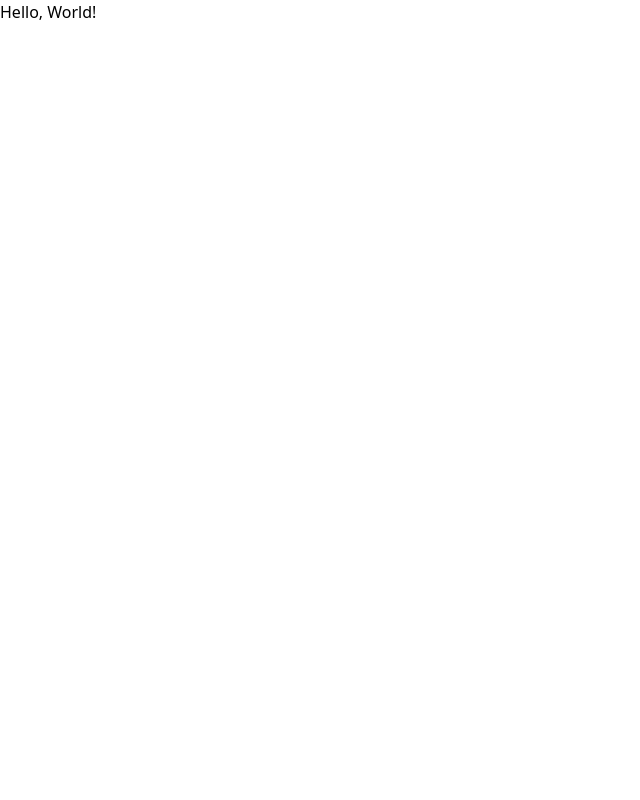
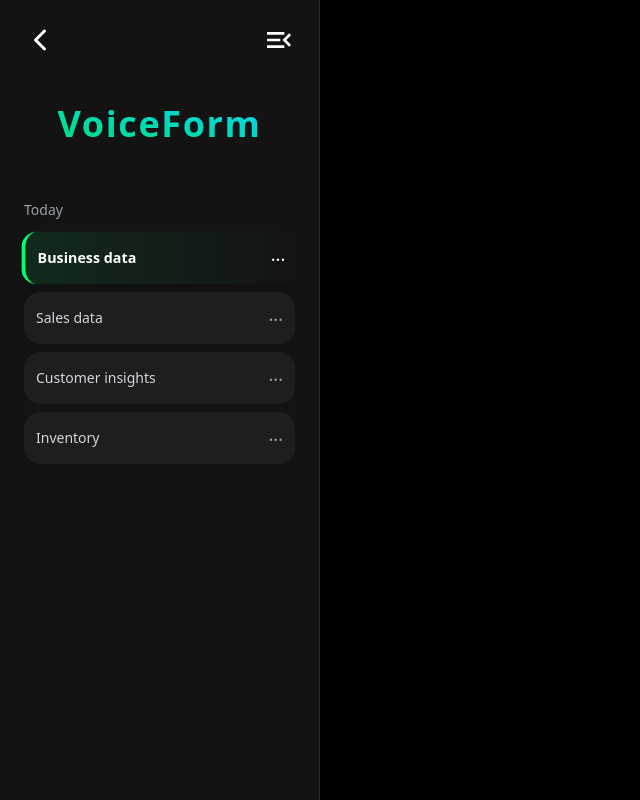
Before and after one commit to Vasudevshetty/voxalize, a React (Vite) app in the folder client/: page / in a window 1280 px wide. Shown: the whole page, without its empty margins (0-640 px from the left). Built offline with nearby package versions, Linux system fonts and the light colour scheme.

Commit message:
done with the history set up in the chat ui page

```diff
--- a/client/package.json
+++ b/client/package.json
@@ -12,7 +12,8 @@
   "dependencies": {
     "@tailwindcss/vite": "^4.1.4",
     "react": "^19.0.0",
-    "react-dom": "^19.0.0"
+    "react-dom": "^19.0.0",
+    "react-icons": "^5.5.0"
   },
   "devDependencies": {
     "@eslint/js": "^9.22.0",
--- a/client/src/App.jsx
+++ b/client/src/App.jsx
@@ -1,5 +1,10 @@
+import Graph from "./components/Graph";
 function App() {
-  return <div className="">Hello, World!</div>;
+  return (
+    <div className="">
+      <Graph />
+    </div>
+  );
 }
 
 export default App;
--- /dev/null
+++ b/client/src/components/Graph.jsx
@@ -0,0 +1,182 @@
+import { FaSearch } from "react-icons/fa";
+import { IoIosArrowBack } from "react-icons/io";
+import { MdOutlineMenuOpen } from "react-icons/md";
+import { useEffect, useRef, useState } from "react";
+
+function Graph() {
+  const [selectedDatabase, setSelectedDatabase] = useState(1);
+  const [selectedHistoryId, setSelectedHistoryId] = useState(1);
+  const [openMenuId, setOpenMenuId] = useState(null);
+
+  const historyItems = [
+    { id: 1, title: "Business data", query: "What's the profit?" },
+    { id: 2, title: "Sales data", query: "Show sales for Q1" },
+    { id: 3, title: "Customer insights", query: "Who are our top customers?" },
+    { id: 4, title: "Inventory", query: "How many products are in stock?" },
+  ];
+
+  const GradientTitle = () => (
+    <h1 className="text-4xl font-bold mb-8 relative">
+      <span className="bg-clip-text text-transparent bg-gradient-to-tr from-green-400 to-cyan-400">
+        VoiceForm
+      </span>
+    </h1>
+  );
+
+  const menuRef = useRef();
+
+  useEffect(() => {
+    const handleClickOutside = (e) => {
+      if (menuRef.current && !menuRef.current.contains(e.target)) {
+        setOpenMenuId(null);
+      }
+    };
+    document.addEventListener("mousedown", handleClickOutside);
+    return () => document.removeEventListener("mousedown", handleClickOutside);
+  }, []);
+
+  return (
+    <div className="bg-black min-h-screen flex text-white overflow-hidden font-sans">
+      {/* Left Sidebar - Static History */}
+      <div className="w-80 bg-[#131313] border-r border-gray-800 p-6 flex flex-col">
+        <div className="flex justify-between mb-12">
+          <IoIosArrowBack size={32} />
+          <MdOutlineMenuOpen size={32} />
+        </div>
+
+        <div className="text-center tracking-widest">
+          <GradientTitle />
+        </div>
+        <div className="mt-6">
+          <p className="text-sm text-gray-400 mb-3">Today</p>
+          <div className="space-y-2">
+            {historyItems.map((item) => {
+              const isSelected = selectedHistoryId === item.id;
+              const isMenuOpen = openMenuId === item.id;
+
+              return (
+                <div key={item.id} className="space-y-1 relative">
+                  <button
+                    onClick={() => setSelectedHistoryId(item.id)}
+                    className={`w-full py-2 px-3 rounded-2xl text-sm flex justify-between items-center transition-all duration-200
+                      ${
+                        isSelected
+                          ? "bg-gradient-to-r from-[#00FF6F]/10 to-transparent border-l-4 border-[#00FF6F] shadow-lg scale-[1.02]"
+                          : "bg-[#1e1e1e] hover:bg-[#2a2a2a] text-gray-400"
+                      }`}
+                  >
+                    <span
+                      className={`${
+                        isSelected
+                          ? "text-white font-semibold"
+                          : "text-gray-300"
+                      }`}
+                    >
+                      {item.title}
+                    </span>
+                    <span
+                      className="text-lg mb-2 cursor-pointer"
+                      onClick={(e) => {
+                        e.stopPropagation();
+                        setOpenMenuId(openMenuId === item.id ? null : item.id);
+                      }}
+                    >
+                      ...
+                    </span>
+                  </button>
+
+                  {isMenuOpen && (
+                    <div
+                      ref={menuRef}
+                      className="absolute right-3 top-10 z-10 bg-[#1e1e1e] border border-gray-700 rounded-md shadow-md w-40 text-sm"
+                    >
+                      <button
+                        className="w-full text-left px-4 py-2 hover:bg-[#2a2a2a] text-red-400"
+                        onClick={() => {
+                          console.log("Deleted:", item.id);
+                          setOpenMenuId(null);
+                        }}
+                      >
+                        Delete
+                      </button>
+                    </div>
+                  )}
+                </div>
+              );
+            })}
+          </div>
+        </div>
+      </div>
+
+      {/* <div className="flex-1 flex flex-col justify-center items-center p-6 text-xl text-gray-400">
+        <div>graph</div>
+        <div className="bg-[#181818] w-[75%] max-w-3xl rounded-full flex items-center px-4 py-2 gap-3">
+          <div className="text-white text-xl cursor-pointer">
+            <FaSearch />
+          </div>
+
+          <input
+            type="text"
+            placeholder="Type here"
+            className="flex-1 bg-transparent outline-none text-white placeholder:text-gray-400 text-sm"
+          />
+
+          <div className="bg-black rounded-full p-2 cursor-pointer">
+            <img
+              src="https://s3-alpha-sig.figma.com/img/73fc/cfc6/83796efaf541d8afcf99c3ca8411c147?Expires=1745798400&Key-Pair-Id=APKAQ4GOSFWCW27IBOMQ&Signature=f~5mrDOfaM0ijD7KCP7NRK8PDplbt~SfA5oaswjHSPIVYP0EWkXakkM4BmAJyEuEIj1Hghl0Jyl7y9WR9Z2YZnweO63rJl3tGOclTOM5AJjgv40OBv0sO3hjcCPgoTKGLwX6oUeNcCNC-A9PrdauxUCwza0JYI2zNdf2mLGkyybkS1wvpUEJ5yN1gOgABCWk-7APu1CsOpocF8cg2dYpnwuEqkQPnmc2KPwBmpdBAxDc2XPITczpR5XIB7hrb2ns7G6Y0VMTGxhDQTNUd--i-G3sKrJzkqMAStermEsRqhmp8nc4BUJ04QZvXnyR4Lm8RjEUGLbJEcpeTLypq9vLfw__"
+              className="h-6 w-6"
+              alt="Mic"
+            />
+          </div>
+
+          <div className="flex items-center gap-2 cursor-pointer">
+            <img
+              src="https://s3-alpha-sig.figma.com/img/ab51/5ce5/141ad06b28a2f2b2e8331688b611838e?Expires=1745798400&Key-Pair-Id=APKAQ4GOSFWCW27IBOMQ&Signature=oEb4D4iGo2RNW4rQ~kJU0Ia4yxJdkOBDtBkbQ8QNRF90xq-TDztEiWvj8Jmz2OroXPzdPFI2O1hDxjRVGGPB2u8CvYzLvMoj7I2ljG3QSn5WAeTAJ5ADjSPrnjFlWMwM2BIarQRcjuVBa~5Hh03ONqTCsoybpsN59Q5ZAz~KTWjTadDroSE0e11cPjZqjzGDlpk0ixPR33e-vIAprHq9QBNTD2XLecA2b9-NJnyJeXOeN13dSNjGy-en3o04~ieRzeM4nzIktxwZlexlbJwqg1rHvGkg0XaJPKWVPwD9aw~URL2EkLBvdfZWWyqhmwHEyVJXUCmdeJG0bdLuWf08lA__"
+              className="h-6 w-6"
+              alt="Icon 1"
+            />
+          </div>
+        </div>
+      </div> */}
+
+      {/* Right Sidebar - Databases */}
+      {/* <div className="w-80 bg-[#131313] border-l border-gray-800 p-6">
+        <h2 className="text-gray-300 mb-6 font-medium text-lg">Databases</h2>
+        <div className="space-y-4">
+          {[1, 2, 3, 4, 5, 6].map((num) => {
+            const isSelected = num === selectedDatabase;
+            return (
+              <button
+                key={num}
+                onClick={() => setSelectedDatabase(num)}
+                className={`flex items-center justify-between p-4 rounded-xl w-full text-left transition-all duration-200
+                ${
+                  isSelected
+                    ? "bg-gradient-to-r from-[#00FF6F]/10 to-transparent border border-[#00FF6F]/40 shadow-md scale-[1.02]"
+                    : "bg-[#1a1a1a] hover:bg-[#222]"
+                }`}
+              >
+                <span
+                  className={`text-base ${
+                    isSelected ? "text-white font-medium" : "text-gray-400"
+                  }`}
+                >
+                  Database {num}
+                </span>
+                <div className="w-8 h-6 flex items-center justify-center">
+                  <div
+                    className={`w-6 h-6 rounded-full transition-all duration-200 ${
+                      isSelected ? "bg-[#00FF6F]" : "bg-[#1e3e2c]"
+                    }`}
+                  ></div>
+                </div>
+              </button>
+            );
+          })}
+        </div>
+      </div> */}
+    </div>
+  );
+}
+
+export default Graph;
```
Also changed, not shown: 1 other file (tests, documents, lock files or other folders).
